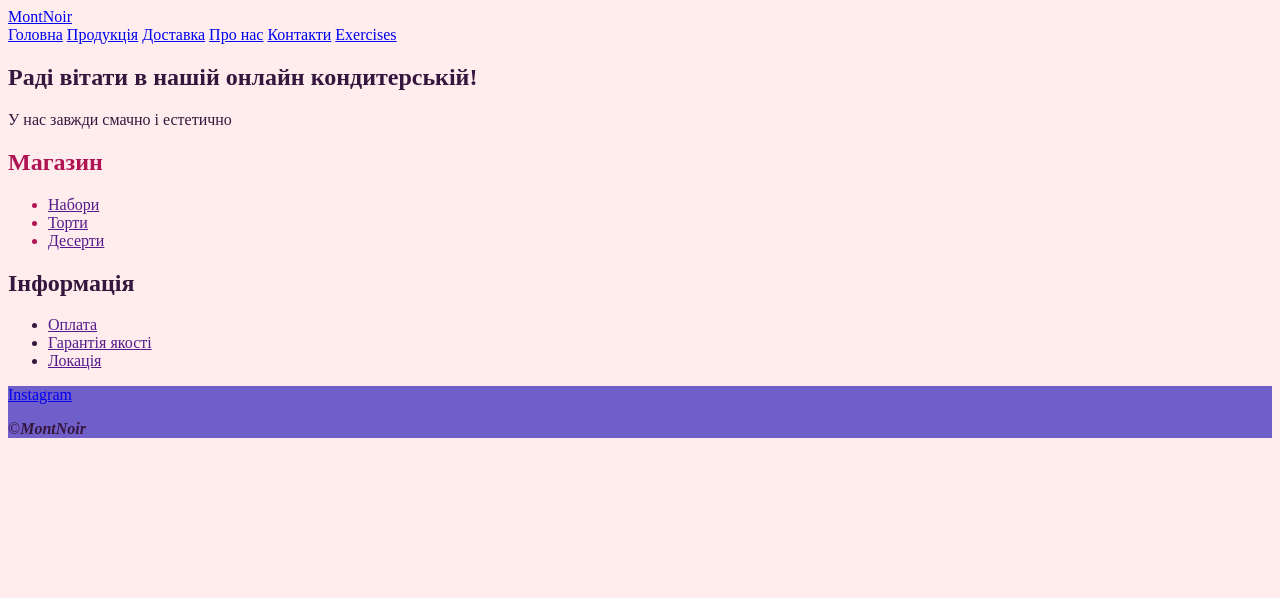
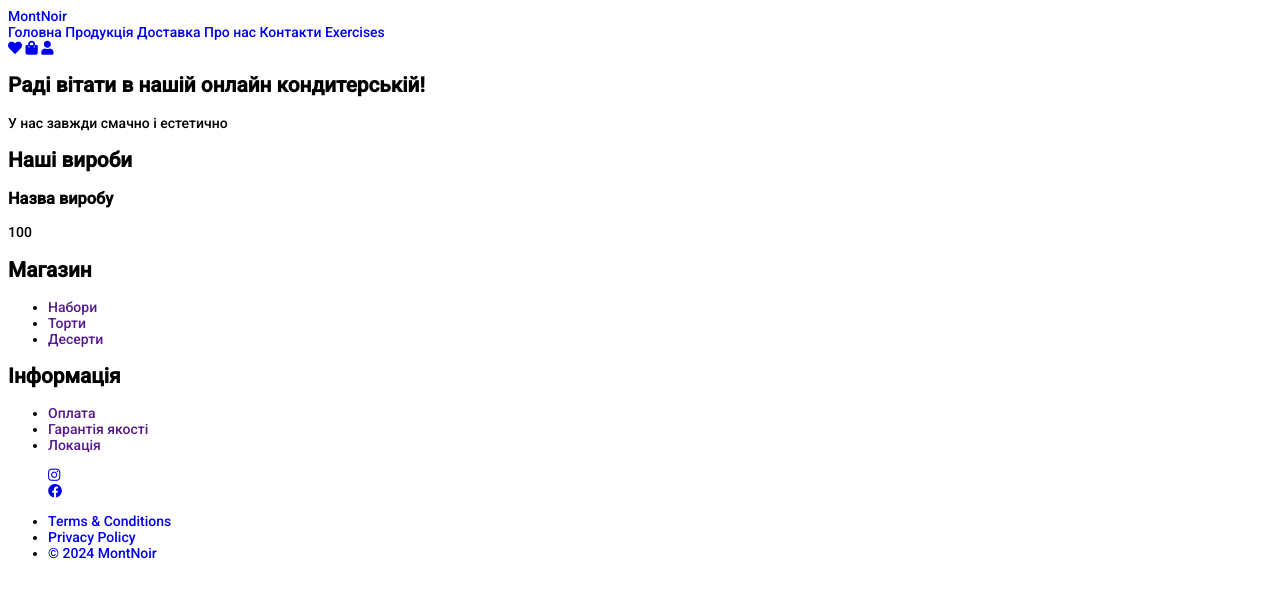
Before and after one commit to SvitlanaKrok/svitlanakrok.github.io, a plain HTML site: page index.html in a window 1280 px wide. Drawn offline with Linux system fonts and the light colour scheme.

Commit message:
add exercise_5

```diff
--- a/css/common.css
+++ b/css/common.css
@@ -1,13 +1,16 @@
 /*common.css*/
+@import url("https://cdnjs.cloudflare.com/ajax/libs/font-awesome/5.15.4/css/all.min.css");
 
-html {
-    --primary-text-color: #35163c;
-    --primary-bg-color: #ffeded;
-}
-.shop {
-    --shop-text-color: rgb(176, 20, 85);
-}
-footer {
-    --footer-text-color: #fff;
-    --footer-bg-color: #705ec9;
-}
+	html {
+		--primary-text-color: #000;
+		--primary-bg-color: #fff;
+        --primary-font-family: 'Roboto', sans-serif;
+        --primary-font-size: 0.875rem;
+	}
+	footer {
+		--footer-text-color: #fff;
+		--fuuter-bg-color: #000;
+	}
+    a {
+        text-decoration: none;
+    }
--- a/css/main.css
+++ b/css/main.css
@@ -5,8 +5,24 @@
 body {
     color: var(--primary-text-color) ;
     background: var(--primary-bg-color);
+    font-family: var(--primary-font-family);
+    font-size: var(--primary-font-size);
 }
+h1, h2, h3 {
+    font-weight: 700;
+}
+h1 {
+    font-size: 1.45rem;
+}
+h2 {
+    font-size: 1.3rem;
+}
+.list-unstyled {
+    list-style: none;
+}
+.footer-social {
 
+}
 .shop {
     color: var(--shop-text-color)
 }
--- /dev/null
+++ b/exercises/lecture-05/css/main.css
@@ -0,0 +1,16 @@
+@charset "UTF-8";
+/* 4 */
+div{
+  font-size: 1.6em;
+}
+span {
+  font-size: 2.5em;
+}
+/* 5 */
+strong {
+  font-size: 1.6rem;
+}
+/* 6 */
+ul {
+  list-style: square;
+}
--- a/index.html
+++ b/index.html
@@ -8,16 +8,26 @@
         <h1>My site</h1>
     </title>
     <link rel="shortcut icon" href="favicon.ico" type="image/x-icon">
+    <link rel="preconnect" href="https://fonts.googleapis.com">
+    <link rel="preconnect" href="https://fonts.gstatic.com" crossorigin>
+    <link
+        href="https://fonts.googleapis.com/css2?family=Roboto:ital,wght@0,100;0,300;0,500;1,100;1,300;1,400;1,700;1,900&display=swap"
+        rel="stylesheet">
+    <style>
+        body {
+            font-family: 'Roboto', sans-serif;
+        }
+    </style>
     <link rel="stylesheet" href="css/main.css">
 </head>
 
-
+<body>
     <!-- page header -->
-<header>
+    <header class="page-header">
         <!-- brand -->
         <a href="/index.html" class="brand">MontNoir</a>
         <!--navigation-->
-    <nav>
+        <nav class="navbar">
             <a href="index.html">Головна</a>
             <a href="catalog.html">Продукція</a>
             <a href="delivery.html">Доставка</a>
@@ -25,21 +35,45 @@
             <a href="contact.html">Контакти</a>
             <a href="exercises/index.html">Exercises</a>
         </nav>
+        <nav>
+            <a href="#" class="fas fa-heart"></a>
+            <a href="#" class="fas fa-shopping-bag"></a>
+            <a href="#" class="fas fa-user"></a>
+        </nav>
     </header>
     <!-- main content -->
-<main>
+    <section id="hero" class="hero">
         <div class="container">
             <header>
                 <h2>Раді вітати в нашій онлайн кондитерській!</h2>
                 <p>У нас завжди смачно і естетично</p>
             </header>
         </div>
+    </section>
+
+    <!-- page main -->
+    <main>
+        <div class="container">
+            <header>
+                <h2>Наші <span>вироби</span></h2>
+            </header>
+            <div class="product-container">
+                <article class="product">
+                    <div class="content">
+                        <div class="image"></div>
+                        <h3>Назва виробу</h3>
+                        <div class="price">100</div>
+                    </div>
+                </article>
+            </div>
+        </div>
     </main>
-<body>
-    <!-- page main -->
+
+    <!-- footer -->
+    <footer class="page-footer">
         <section>
-        <div class="shop">
-            <h2>Магазин</h2>
+            <div class="footer-shop">
+                <h2 class="footer-title">Магазин</h2>
                 <ul>
                     <li><a href="">Набори</a></li>
                     <li><a href="">Торти</a></li>
@@ -48,8 +82,8 @@
             </div>
         </section>
         <section>
-        <div class="information">
-            <h2>Інформація</h2>
+            <div class="footer-shop">
+                <h2 class="footer-title">Інформація</h2>
                 <ul>
                     <li><a href="">Оплата</a></li>
                     <li><a href="">Гарантія якості</a></li>
@@ -57,13 +91,22 @@
                 </ul>
             </div>
         </section>
-    <footer class="footer">
+        <section class="footer-social">
+            <ul class="list-unstyled">
+                <li><a href="https://www.instagram.com/mont.noir.lviv/"><i class="fab fa-instagram"></i></a></li>
+                <li><a href="https://www.facebook.com/MontNoirLviv/"><i class="fab fa-facebook"></i></a></li>
+            </ul>
+        </section>
 
-        <a href="#" class="footer-link">
-            <a href="https://www.instagram.com/mont.noir.lviv/" target="_blank">Instagram</a>
-            </a>
-        </a>
-        <p>&copy;<strong><em>MontNoir</em></strong></p>
+        <section class="footer-ligal">
+            <ul class="footer-ligal-list">
+                <li><a href="#">Terms &amp; Conditions</a></li>
+                <li><a href="#">Privacy Policy</a></li>
+                <li><a href="#">&copy; 2024 MontNoir</a></li>
+            </ul>
+
+        </section>
     </footer>
 </body>
+
 </html>
```
Also changed, not shown: exercises/index.html (+1 -0 lines), exercises/lecture-05/index.html (added, +45 -0 lines), exercises/lecture-05/favicon.ico (added), 1 other file. Lines whose indentation alone changed are shown as unchanged.
